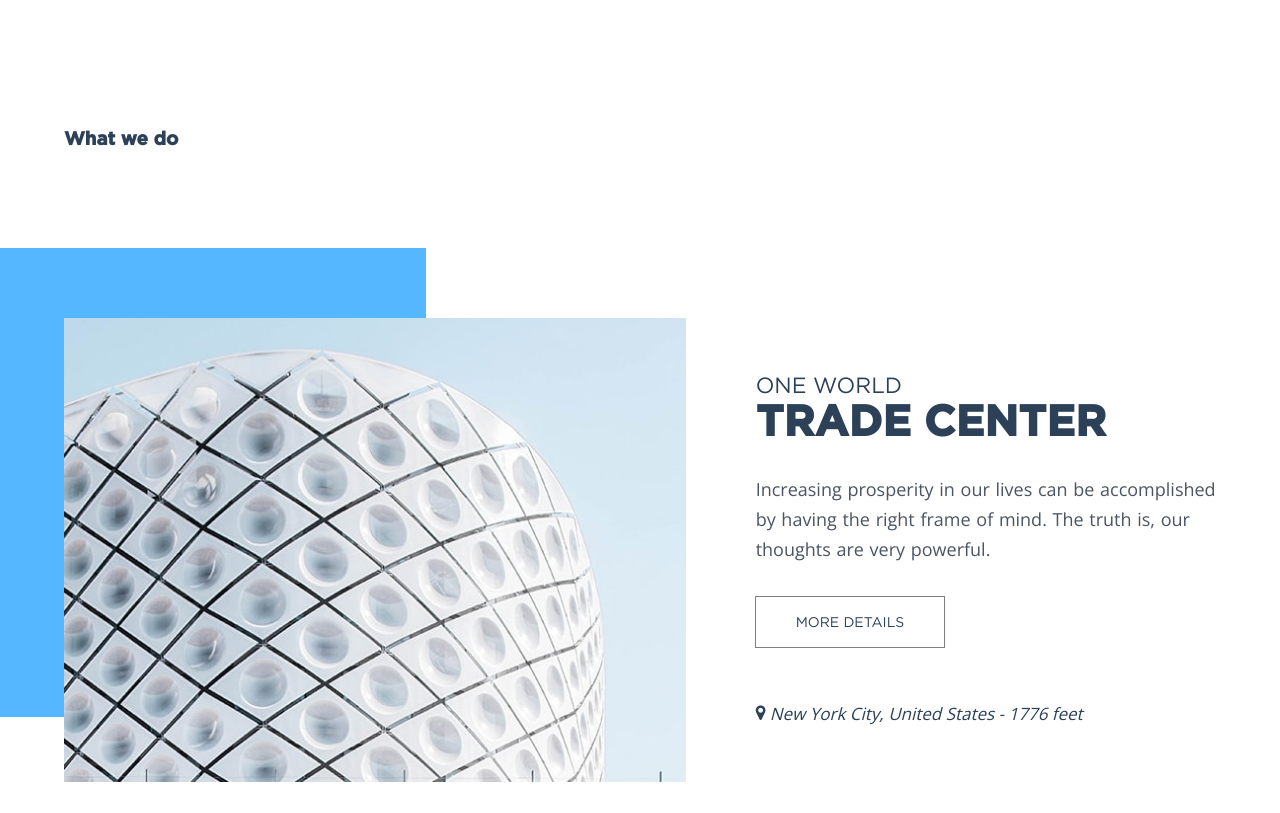
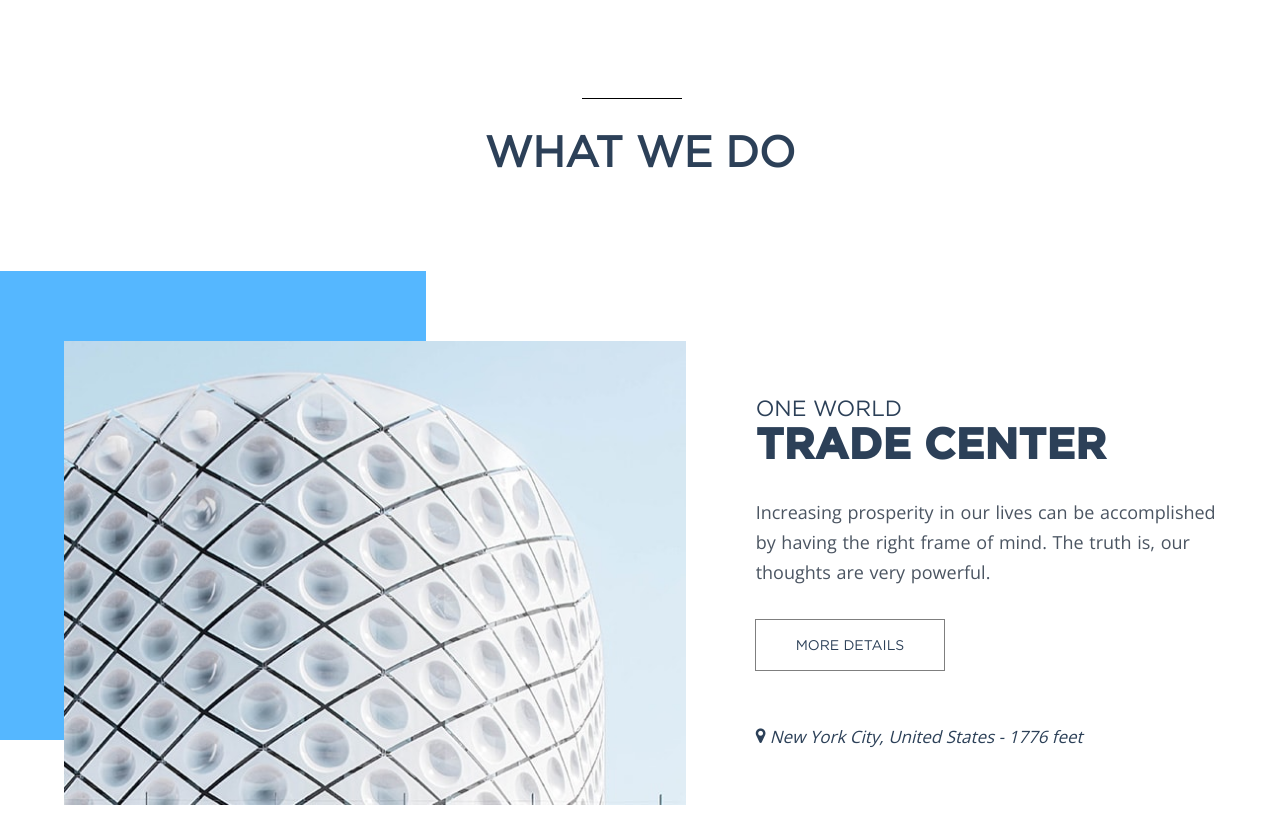
Before and after one commit to TkachenkoAnna/Monticello, a plain HTML site: page index.html in a window 1280 px wide. Shown: the part 803-1616 px from the top of the page. Drawn offline with nearby package versions, Linux system fonts and the light colour scheme; files whose address does not match are found by name.

Commit message:
css changes

```diff
--- a/assets/css/style.less
+++ b/assets/css/style.less
@@ -1,4 +1,19 @@
 
+h3 {
+    font-family: "Gotham-Book";
+    font-size: 43px;
+    text-transform: uppercase;
+    text-align: center;
+    position: relative;
+    &::before {
+        content:'';
+        border-bottom: 1px solid #000;
+        width: 100px;
+        position: absolute;
+        top: -30px;
+        left: 45%;
+    }
+}
 .slogan {
     text-transform: uppercase;
     font-family: "Gotham-Book";
```
Also changed, not shown: assets/css/style.css, assets/css/style.min.css.
